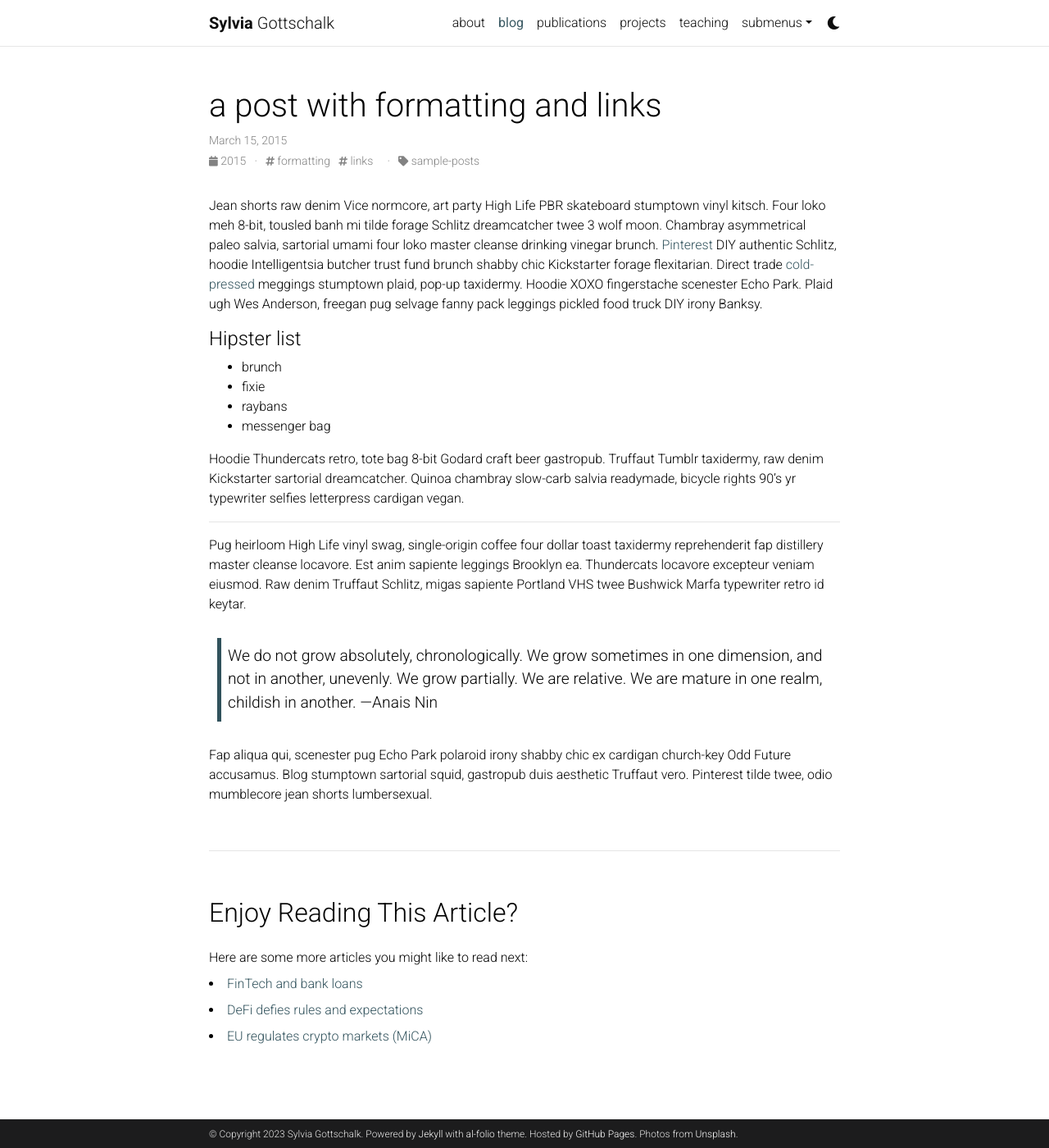
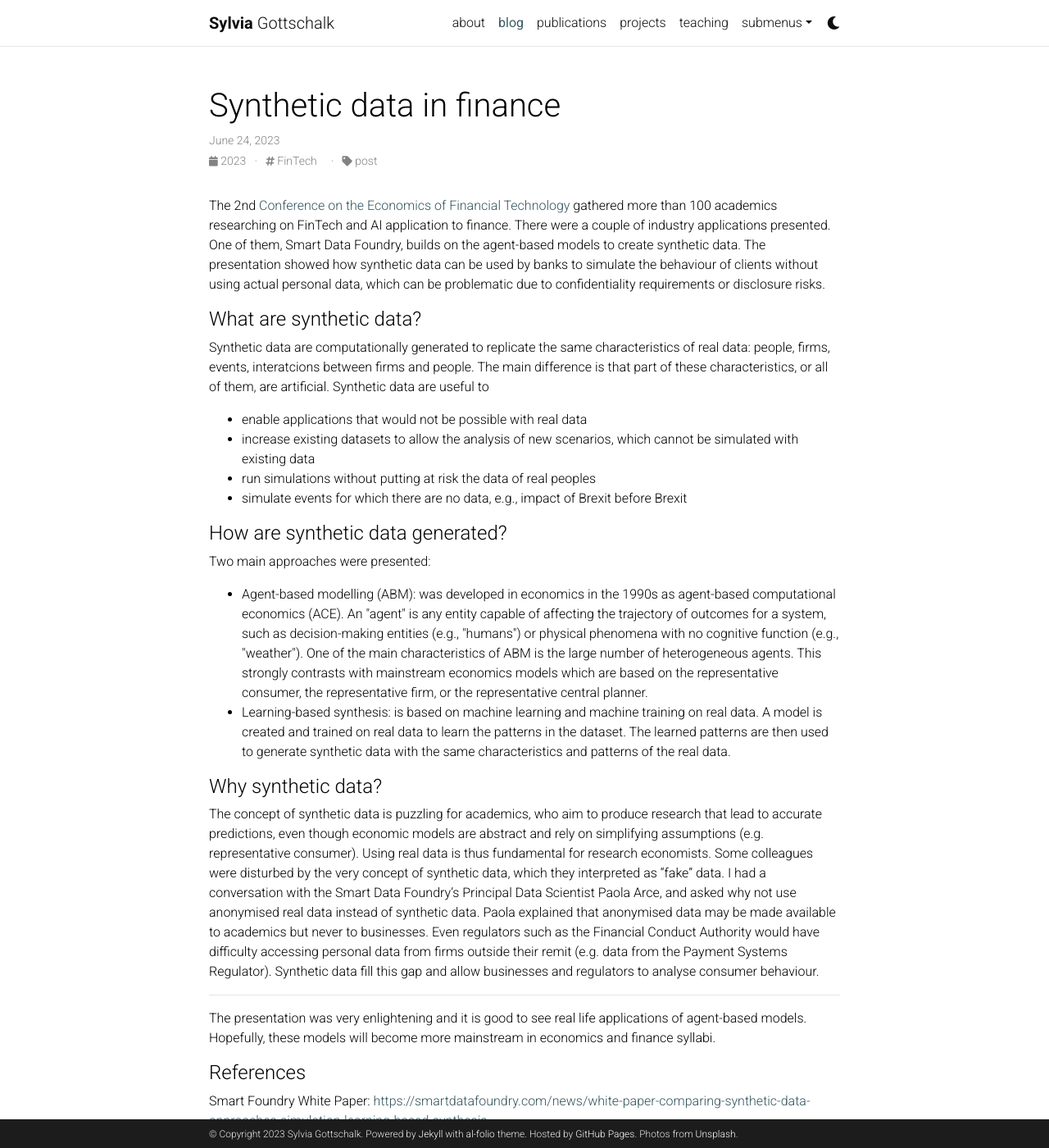
Before and after one commit to sdgottschalk/sgottschalk.io, a Jekyll site: the page built from _posts/2015-03-15-formatting-and-links.md, in a window 1280 px wide and 1400 px high. Shown: the whole window at 82% size. Built offline with Jekyll 4.4.1, drawn with Linux system fonts in a browser that asks for light colours; comment, search, counter and statistics services are not loaded; a style sheet for code colours, icons or effects is not loaded.

Commit message:
Update 2015-03-15-formatting-and-links.md

```diff
--- a/_posts/2015-03-15-formatting-and-links.md
+++ b/_posts/2015-03-15-formatting-and-links.md
@@ -1,30 +1,42 @@
 ---
 layout: post
-title:  a post with formatting and links
-date:   2015-03-15 16:40:16
-description: march & april, looking forward to summer
-tags: formatting links
-categories: sample-posts
+title:  Synthetic data in finance
+date:   2023-06-24 16:40:16
+description: Applications of agent-based model to create personal data
+tags: FinTech
+categories: post
 ---
-Jean shorts raw denim Vice normcore, art party High Life PBR skateboard stumptown vinyl kitsch. Four loko meh 8-bit, tousled banh mi tilde forage Schlitz dreamcatcher twee 3 wolf moon. Chambray asymmetrical paleo salvia, sartorial umami four loko master cleanse drinking vinegar brunch. <a href="https://www.pinterest.com">Pinterest</a> DIY authentic Schlitz, hoodie Intelligentsia butcher trust fund brunch shabby chic Kickstarter forage flexitarian. Direct trade <a href="https://en.wikipedia.org/wiki/Cold-pressed_juice">cold-pressed</a> meggings stumptown plaid, pop-up taxidermy. Hoodie XOXO fingerstache scenester Echo Park. Plaid ugh Wes Anderson, freegan pug selvage fanny pack leggings pickled food truck DIY irony Banksy.
+The 2nd <a href="https://www.eftconference.business-school.ed.ac.uk/">Conference on the Economics of Financial Technology</a> gathered more than 100 academics researching on FinTech and AI application to finance. There were a couple of industry applications presented. One of them, Smart Data Foundry, builds on the agent-based models to create synthetic data. The presentation showed how synthetic data can be used by banks to simulate the behaviour of clients without using actual personal data, which can be problematic due to confidentiality requirements or disclosure risks.
 
-#### Hipster list
+#### What are synthetic data?
+
+Synthetic data are computationally generated to replicate the same characteristics of real data: people, firms, events, interatcions between firms and people. The main difference is that part of these characteristics, or all of them, are artificial. Synthetic data are useful to
+
 <ul>
-    <li>brunch</li>
-    <li>fixie</li>
-    <li>raybans</li>
-    <li>messenger bag</li>
+    <li>enable applications that would not be possible with real data</li>
+    <li>increase existing datasets to allow the analysis of new scenarios, which cannot be simulated with existing data</li>
+    <li>run simulations without putting at risk the data of real peoples</li>
+    <li>simulate events for which there are no data, e.g., impact of Brexit before Brexit</li>
 </ul>
 
-Hoodie Thundercats retro, tote bag 8-bit Godard craft beer gastropub. Truffaut Tumblr taxidermy, raw denim Kickstarter sartorial dreamcatcher. Quinoa chambray slow-carb salvia readymade, bicycle rights 90's yr typewriter selfies letterpress cardigan vegan.
+#### How are synthetic data generated?
+
+Two main approaches were presented:
+
+<ul>
+    <li>Agent-based modelling (ABM): was developed in economics in the 1990s as agent-based computational economics (ACE). An "agent" is any entity capable of affecting the trajectory of outcomes for a system, such as decision-making entities (e.g., "humans") or physical phenomena with no cognitive function (e.g., "weather"). One of the main characteristics of ABM is the large number of heterogeneous agents. This strongly contrasts with mainstream economics models which are based on the representative consumer, the representative firm, or the representative central planner.</li>
+    <li>Learning-based synthesis: is based on machine learning and machine training on real data. A model is created and trained on real data to learn the patterns in the dataset. The learned patterns are then used to generate synthetic data with the same characteristics and patterns of the real data.</li>
+
+</ul>
+
+#### Why synthetic data?
+
+The concept of synthetic data is puzzling for academics, who aim to produce research that lead to accurate predictions, even though economic models are abstract and rely on simplifying assumptions (e.g. representative consumer). Using real data is thus fundamental for research economists. Some colleagues were disturbed by the very concept of synthetic data, which they interpreted as "fake" data. I had a conversation with the Smart Data Foundry's Principal Data Scientist Paola Arce, and asked why not use anonymised real data instead of synthetic data. Paola explained that anonymised data may be made available to academics but never to businesses. Even regulators such as the Financial Conduct Authority would have difficulty accessing personal data from firms outside their remit (e.g. data from the Payment Systems Regulator). Synthetic data fill this gap and allow businesses and regulators to analyse consumer behaviour.
 
 <hr>
 
-Pug heirloom High Life vinyl swag, single-origin coffee four dollar toast taxidermy reprehenderit fap distillery master cleanse locavore. Est anim sapiente leggings Brooklyn ea. Thundercats locavore excepteur veniam eiusmod. Raw denim Truffaut Schlitz, migas sapiente Portland VHS twee Bushwick Marfa typewriter retro id keytar.
+The presentation was very enlightening and it is good to see real life applications of agent-based models. Hopefully, these models will become more mainstream in economics and finance syllabi.
 
-<blockquote>
-    We do not grow absolutely, chronologically. We grow sometimes in one dimension, and not in another, unevenly. We grow partially. We are relative. We are mature in one realm, childish in another.
-    —Anais Nin
-</blockquote>
+#### References
 
-Fap aliqua qui, scenester pug Echo Park polaroid irony shabby chic ex cardigan church-key Odd Future accusamus. Blog stumptown sartorial squid, gastropub duis aesthetic Truffaut vero. Pinterest tilde twee, odio mumblecore jean shorts lumbersexual.
+Smart Foundry White Paper: <a href="https://smartdatafoundry.com/news/white-paper-comparing-synthetic-data-approaches-simulation-learning-based-synthesis">https://smartdatafoundry.com/news/white-paper-comparing-synthetic-data-approaches-simulation-learning-based-synthesis</a>
```
